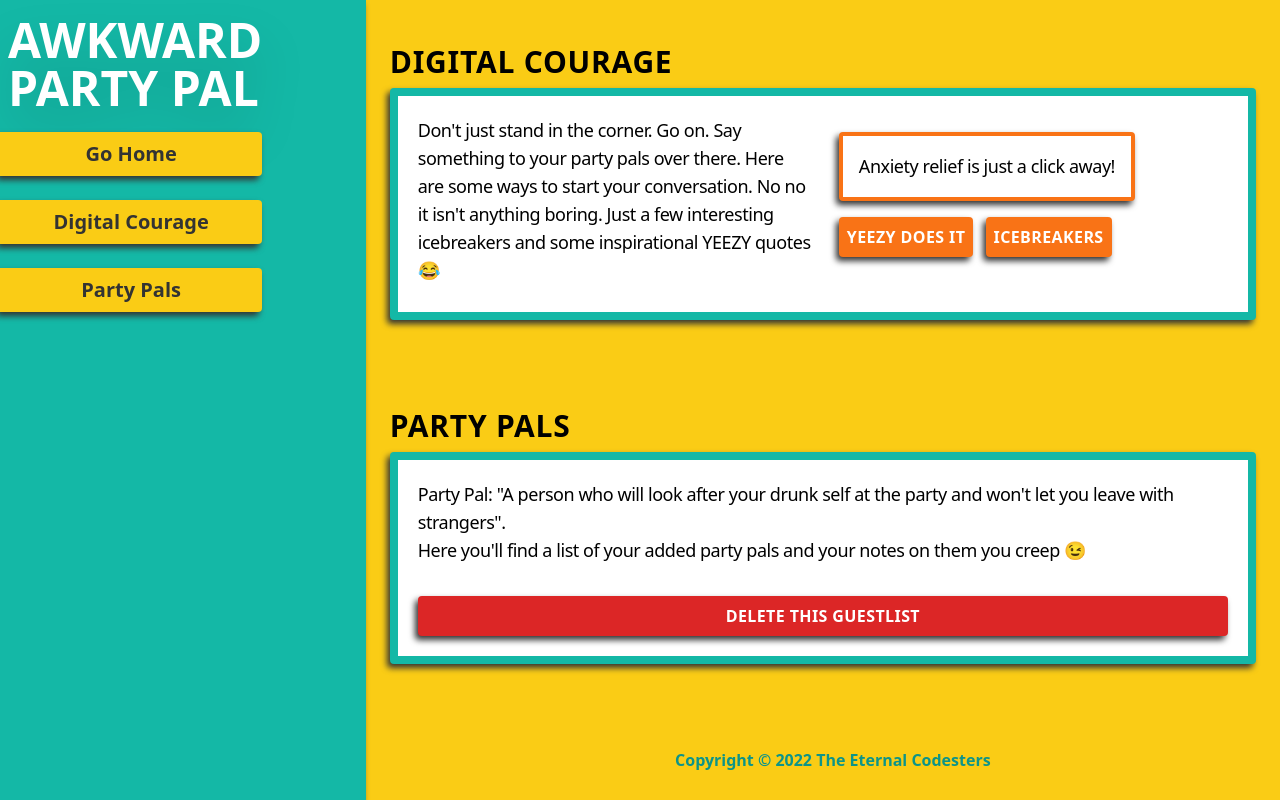
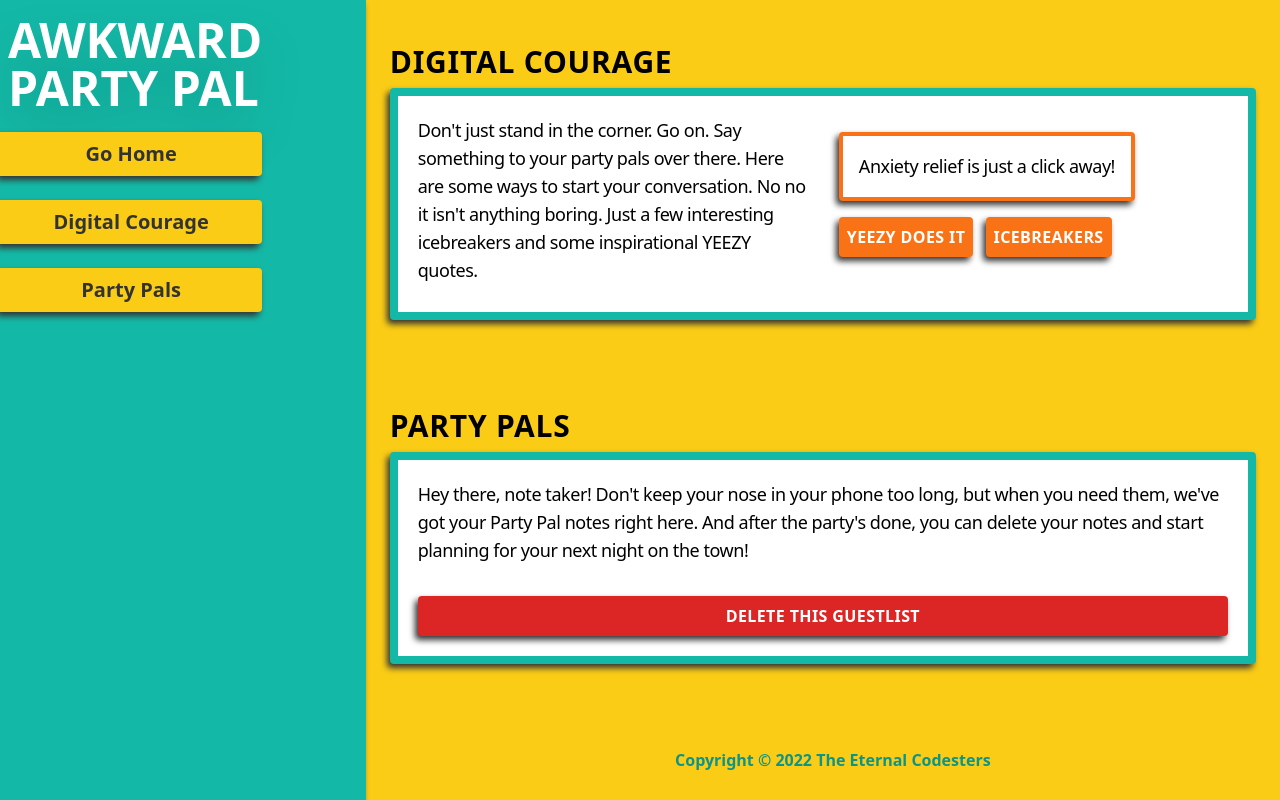
Before and after one commit to abbygraves/awkward-party-pal, a plain HTML site: page event.html in a window 1280 px wide. Drawn offline with nearby package versions, Linux system fonts and the light colour scheme.

Commit message:
updated party pal copy after runthrough

```diff
--- a/event.html
+++ b/event.html
@@ -52,7 +52,7 @@
                     </h2>
                     <div class="xl:flex border-solid border-8 border-teal-500 rounded bg-white p-5 section">
                         <p class="xl:w-1/2 text-lg font-medium tracking-tight mb-2 pr-3">
-                            Don't just stand in the corner. Go on. Say something to your party pals over there. Here are some ways to start your conversation. No no it isn't anything boring. Just a few interesting icebreakers and some inspirational YEEZY quotes 😂
+                            Don't just stand in the corner. Go on. Say something to your party pals over there. Here are some ways to start your conversation. No no it isn't anything boring. Just a few interesting icebreakers and some inspirational YEEZY quotes.
                         </p>
                         <div>
                             <!-- DIGITAL COURAGE BUTTONS -->
@@ -82,7 +82,9 @@
                         <h2 class="text-3xl text-black font-bold tracking-wide mt-5 mb-2" id="recon">PARTY PALS</h2>
                         <div class="flex flex-col  border-solid border-8 border-teal-500 rounded bg-white p-5 section">
                             <p class="xl:w-full text-lg font-medium tracking-tight mb-5">
-                                Party Pal:  "A person who will look after your drunk self at the party and won't let you leave with strangers". <br/> Here you'll find a list of your added party pals and your notes on them you creep 😉
+                              Hey there, note taker! Don't keep your nose in your phone too long, but when you need them,
+                              we've got your Party Pal notes right here. And after the party's done, you can delete your
+                              notes and start planning for your next night on the town!
                             </p>
                             <!-- PARTY PEOPLE CARDS -->
                             <div id="guest-cards">
```
Also changed, not shown: index.html (+1 -1 lines).
